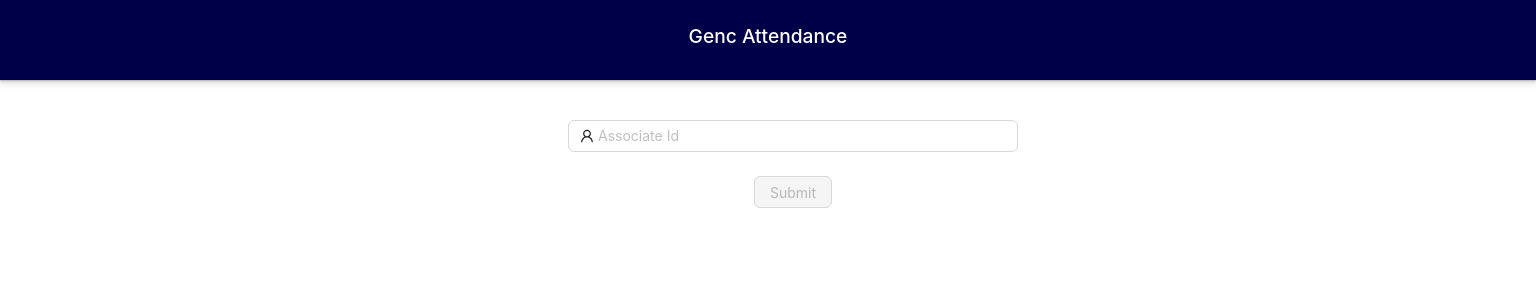
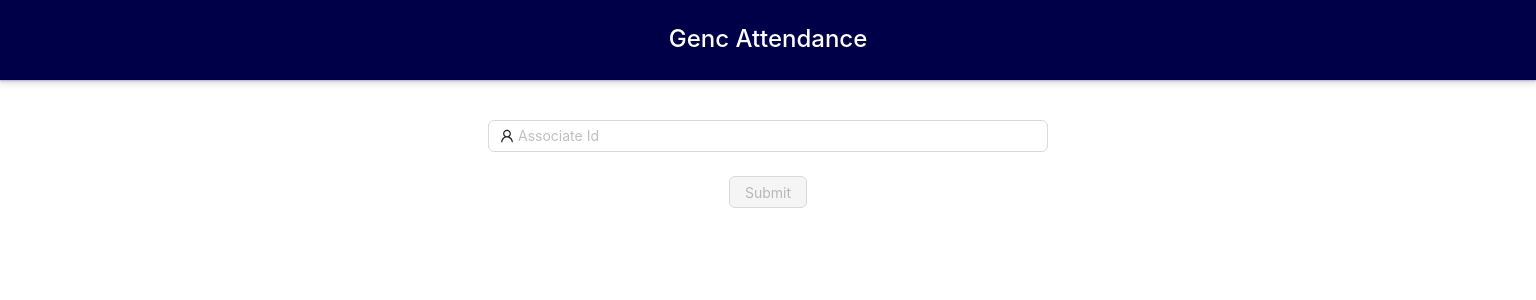
Before and after one commit to giridhar2000/genc-attendance-1, a React (Create React App) app: page / in a window 1536 px wide. Shown: the top 300 px of the page. Built offline with nearby package versions, Linux system fonts and the light colour scheme.

Commit message:
css changes

```diff
--- a/src/App.css
+++ b/src/App.css
@@ -31,12 +31,13 @@
   from {
     transform: rotate(0deg);
   }
+
   to {
     transform: rotate(360deg);
   }
 }
 
-.navBar{
+.navBar {
   background-color: #000048;
   color: white;
   width: 100%;
@@ -45,16 +46,20 @@
   box-shadow: rgba(60, 64, 67, 0.3) 0px 1px 2px 0px, rgba(60, 64, 67, 0.15) 0px 2px 6px 2px;
 }
 
-.navBar span{
+.navBar span {
   font-size: larger;
   font-weight: 500;
   position: relative;
   top: 3vh;
 }
 
-.body{
+.body {
   width: 70vh;
   margin: 5vh auto;
+}
+
+.userform {
+  width: 100%;
 }
 
 /* @media screen and (min-width: 768px) {
@@ -73,8 +78,10 @@
       }
   } */
 
-  @media screen and (min-width: 1290px) {
-    .body{
-      width: 50vh;
-    }
+@media screen and (min-width: 1290px) {
+
+  .navBar span {
+    font-size: x-large;
   }
+
+}
--- a/src/Components/Login/Login.js
+++ b/src/Components/Login/Login.js
@@ -18,9 +18,6 @@ function Login() {
         <div className='body'>
         <Form form={form} name="horizontal_login" onFinish={onFinish}
         className="userform"
-        style={{
-          width: 450,
-        }}
         >
         <Form.Item
           name="username"
```
